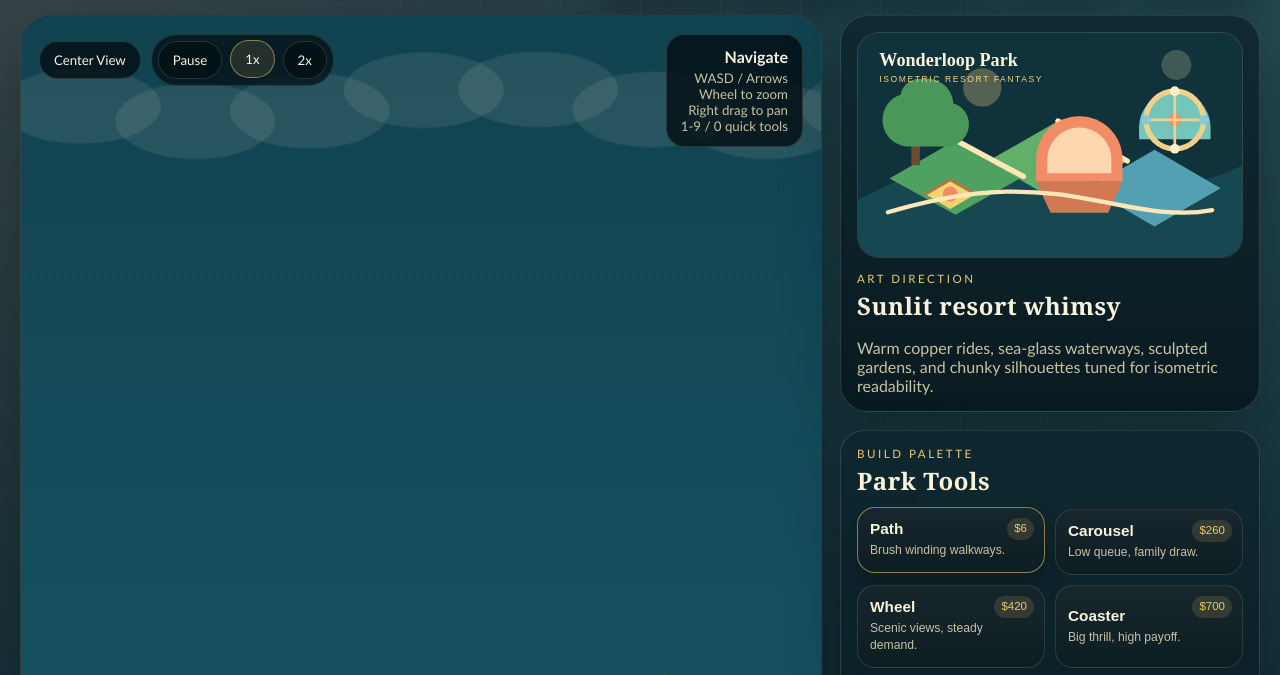
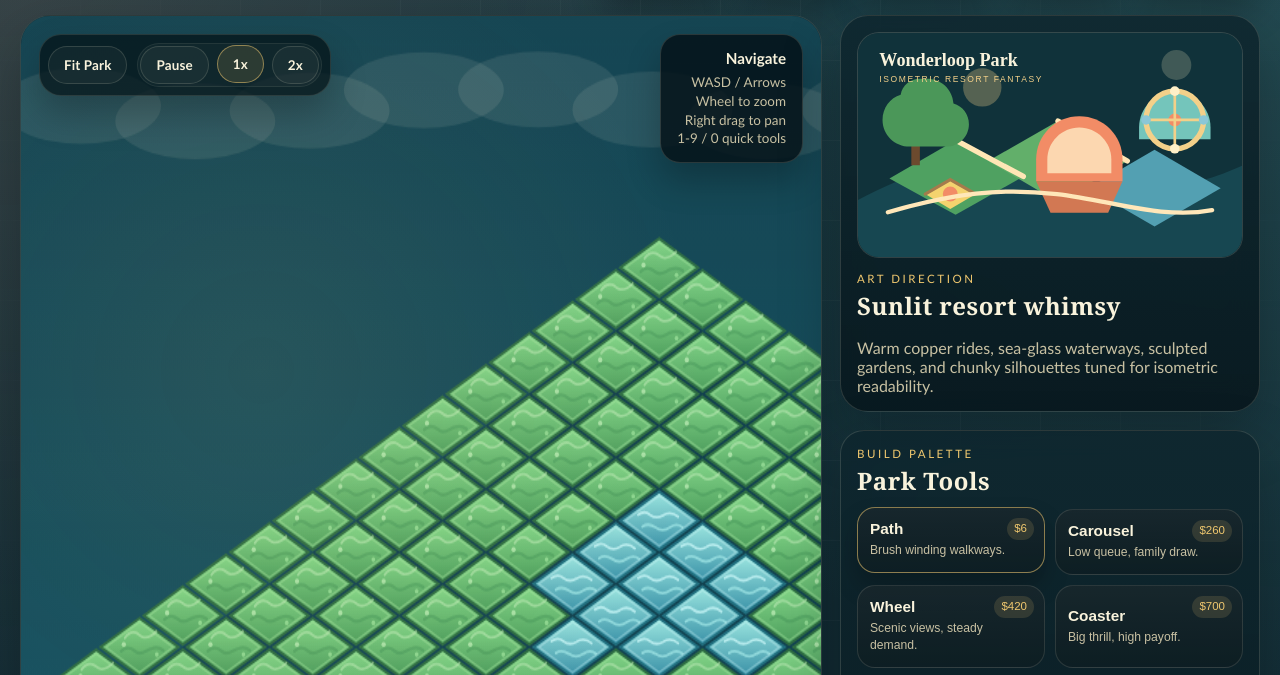
Before and after one commit to JinzheTan/theme-park-demo, a plain HTML site: page index.html in a window 1280 px wide. Shown: the part 100-775 px from the top of the page. Drawn offline with Linux system fonts and the light colour scheme; animation ran at ten frames a second.

Commit message:
Fit camera to park & UI/visual tweaks
Add a fitCameraToPark flow and active-tile tracking to better frame the visible park: introduce collectActiveTiles(), getActiveWorldBounds(), updateActiveTileBounds(), and state.activeTileBounds; compute camera zoom/position to fit active world bounds and use it for initial layout, center button, and the 'c' key. Adjust camera clamping to use horizontal/vertical slack based on viewport size. Add tile-focused fading (drawDiamondFill + tileFocusDistance) to dim out distant tiles. Reduce dimensions/anchor offsets for multiple OBJECT_DEFS assets to better match visuals. UI polish: rename Center View button to "Fit Park", add viewport overlay and restyle various control panels/buttons (spacing, radii, shadows, colors). Export fitCameraToPark and update calls to use the new behavior; update active tile bounds during grid/graph refresh.

```diff
--- a/index.html
+++ b/index.html
@@ -22,7 +22,7 @@
           <canvas id="gameCanvas" aria-label="Wonderloop Park simulation"></canvas>
           <canvas id="minimapCanvas" class="minimap"></canvas>
           <div class="action-bar">
-            <button class="action-button" id="centerCameraButton" type="button">Center View</button>
+            <button class="action-button" id="centerCameraButton" type="button">Fit Park</button>
             <div class="speed-controls" id="speedControls" aria-label="Simulation speed">
               <button class="speed-button" data-speed="0">Pause</button>
               <button class="speed-button active" data-speed="1">1x</button>
--- a/main.js
+++ b/main.js
@@ -46,9 +46,9 @@ const OBJECT_DEFS = {
     category: "landmark",
     asset: "gate",
     cost: 0,
-    anchorY: 78,
-    width: 176,
-    height: 162,
+    anchorY: 76,
+    width: 166,
+    height: 154,
     removable: false,
   },
   carousel: {
@@ -57,9 +57,9 @@ const OBJECT_DEFS = {
     category: "ride",
     asset: "carousel",
     cost: 260,
-    width: 166,
-    height: 196,
-    anchorY: 86,
+    width: 154,
+    height: 184,
+    anchorY: 82,
     ticket: 18,
     cycle: 8.5,
     capacity: 5,
@@ -73,9 +73,9 @@ const OBJECT_DEFS = {
     category: "ride",
     asset: "wheel",
     cost: 420,
-    width: 180,
-    height: 218,
-    anchorY: 96,
+    width: 168,
+    height: 204,
+    anchorY: 92,
     ticket: 28,
     cycle: 10.5,
     capacity: 8,
@@ -89,9 +89,9 @@ const OBJECT_DEFS = {
     category: "ride",
     asset: "coaster",
     cost: 700,
-    width: 196,
-    height: 196,
-    anchorY: 88,
+    width: 184,
+    height: 184,
+    anchorY: 84,
     ticket: 36,
     cycle: 12.5,
     capacity: 10,
@@ -105,9 +105,9 @@ const OBJECT_DEFS = {
     category: "facility",
     asset: "food",
     cost: 170,
-    width: 150,
-    height: 150,
-    anchorY: 70,
+    width: 138,
+    height: 138,
+    anchorY: 66,
     ticket: 14,
     cycle: 6.2,
     capacity: 4,
@@ -122,9 +122,9 @@ const OBJECT_DEFS = {
     category: "service",
     asset: "service",
     cost: 220,
-    width: 152,
-    height: 152,
-    anchorY: 70,
+    width: 140,
+    height: 140,
+    anchorY: 66,
     cleanRadius: 4,
     upkeep: 6,
   },
@@ -134,9 +134,9 @@ const OBJECT_DEFS = {
     category: "scenery",
     asset: "tree",
     cost: 45,
-    width: 136,
-    height: 168,
-    anchorY: 76,
+    width: 124,
+    height: 154,
+    anchorY: 72,
     scenery: 7,
   },
   flowerbed: {
@@ -145,9 +145,9 @@ const OBJECT_DEFS = {
     category: "scenery",
     asset: "flowerbed",
     cost: 32,
-    width: 132,
-    height: 138,
-    anchorY: 58,
+    width: 122,
+    height: 126,
+    anchorY: 54,
     scenery: 5,
   },
   fountain: {
@@ -156,9 +156,9 @@ const OBJECT_DEFS = {
     category: "scenery",
     asset: "fountain",
     cost: 125,
-    width: 138,
-    height: 168,
-    anchorY: 78,
+    width: 126,
+    height: 154,
+    anchorY: 72,
     scenery: 14,
     needsPath: true,
   },
@@ -168,9 +168,9 @@ const OBJECT_DEFS = {
     category: "scenery",
     asset: "banner",
     cost: 28,
-    width: 102,
-    height: 140,
-    anchorY: 66,
+    width: 92,
+    height: 128,
+    anchorY: 62,
     scenery: 4,
     needsPath: true,
   },
@@ -230,6 +230,7 @@ const state = {
   reachableFromGate: new Set(),
   pathTiles: [],
   orderedTiles: [],
+  activeTileBounds: null,
   assets: {},
   nextObjectId: 1,
   nextGuestId: 1,
@@ -319,10 +320,13 @@ function clampCamera() {
   const minWorldY = -260;
   const maxWorldY = (GRID_WIDTH + GRID_HEIGHT - 2) * (TILE_HEIGHT / 2) + 160;
 
-  const minX = canvas.clientWidth - CAMERA_PADDING - maxWorldX * state.camera.zoom;
-  const maxX = CAMERA_PADDING - minWorldX * state.camera.zoom;
-  const minY = canvas.clientHeight - CAMERA_PADDING - maxWorldY * state.camera.zoom;
-  const maxY = CAMERA_PADDING - minWorldY * state.camera.zoom;
+  const horizontalSlack = Math.max(CAMERA_PADDING, canvas.clientWidth * 0.34);
+  const verticalSlack = Math.max(CAMERA_PADDING, canvas.clientHeight * 0.24);
+
+  const minX = canvas.clientWidth - horizontalSlack - maxWorldX * state.camera.zoom;
+  const maxX = horizontalSlack - minWorldX * state.camera.zoom;
+  const minY = canvas.clientHeight - verticalSlack - maxWorldY * state.camera.zoom;
+  const maxY = verticalSlack - minWorldY * state.camera.zoom;
 
   state.camera.x = minX > maxX ? (minX + maxX) / 2 : clamp(state.camera.x, minX, maxX);
   state.camera.y = minY > maxY ? (minY + maxY) / 2 : clamp(state.camera.y, minY, maxY);
@@ -342,6 +346,75 @@ function setSimulationSpeed(nextSpeed) {
   state.timeScale = nextSpeed;
   renderSpeedButtons();
   markUiDirty();
+}
+
+function collectActiveTiles() {
+  const seen = new Set();
+  const active = [];
+
+  for (const tile of state.pathTiles) {
+    const key = tileKey(tile.x, tile.y);
+    if (!seen.has(key)) {
+      seen.add(key);
+      active.push(tile);
+    }
+  }
+
+  for (const object of state.objects.values()) {
+    const key = tileKey(object.x, object.y);
+    if (!seen.has(key)) {
+      seen.add(key);
+      active.push({ x: object.x, y: object.y });
+    }
+  }
+
+  if (!active.length) {
+    active.push({ x: GATE_POSITION.x, y: GATE_POSITION.y }, SPAWN_TILE);
+  }
+
+  return active;
+}
+
+function getActiveWorldBounds() {
+  const bounds = {
+    minX: Number.POSITIVE_INFINITY,
+    maxX: Number.NEGATIVE_INFINITY,
+    minY: Number.POSITIVE_INFINITY,
+    maxY: Number.NEGATIVE_INFINITY,
+  };
+
+  for (const tile of collectActiveTiles()) {
+    const centerX = (tile.x - tile.y) * (TILE_WIDTH / 2);
+    const centerY = (tile.x + tile.y) * (TILE_HEIGHT / 2);
+    const object = getTile(tile.x, tile.y)?.objectId
+      ? state.objects.get(getTile(tile.x, tile.y).objectId)
+      : null;
+    const topLift = object ? object.stats.height - object.stats.anchorY : 0;
+
+    bounds.minX = Math.min(bounds.minX, centerX - TILE_WIDTH * 0.56);
+    bounds.maxX = Math.max(bounds.maxX, centerX + TILE_WIDTH * 0.56);
+    bounds.minY = Math.min(bounds.minY, centerY - topLift - TILE_HEIGHT * 0.3);
+    bounds.maxY = Math.max(bounds.maxY, centerY + TILE_HEIGHT * 0.98);
+  }
+
+  return bounds;
+}
+
+function updateActiveTileBounds() {
+  const activeTiles = collectActiveTiles();
+  let minX = Number.POSITIVE_INFINITY;
+  let maxX = Number.NEGATIVE_INFINITY;
+  let minY = Number.POSITIVE_INFINITY;
+  let maxY = Number.NEGATIVE_INFINITY;
+
+  for (const tile of activeTiles) {
+    minX = Math.min(minX, tile.x);
+    maxX = Math.max(maxX, tile.x);
+    minY = Math.min(minY, tile.y);
+    maxY = Math.max(maxY, tile.y);
+  }
+
+  state.activeTileBounds = { minX, maxX, minY, maxY };
 }
 
 function focusCameraOn(tileX, tileY) {
@@ -350,8 +423,30 @@ function focusCameraOn(tileX, tileY) {
   const worldX = (tileX - tileY) * (TILE_WIDTH / 2);
   const worldY = (tileX + tileY) * (TILE_HEIGHT / 2);
 
-  state.camera.x = canvas.clientWidth * 0.41 - worldX * state.camera.zoom;
-  state.camera.y = canvas.clientHeight * 0.44 - worldY * state.camera.zoom;
+  state.camera.x = canvas.clientWidth * 0.48 - worldX * state.camera.zoom;
+  state.camera.y = canvas.clientHeight * 0.5 - worldY * state.camera.zoom;
+  clampCamera();
+}
+
+function fitCameraToPark() {
+  const bounds = getActiveWorldBounds();
+  const viewportWidth = canvas.clientWidth - 140;
+  const viewportHeight = canvas.clientHeight - 180;
+  const worldWidth = Math.max(220, bounds.maxX - bounds.minX);
+  const worldHeight = Math.max(180, bounds.maxY - bounds.minY);
+  const minZoom = canvas.clientWidth < 900 ? 0.62 : 0.72;
+  const maxZoom = canvas.clientWidth < 900 ? 0.98 : 1.08;
+
+  state.camera.zoom = clamp(
+    Math.min(viewportWidth / worldWidth, viewportHeight / worldHeight),
+    minZoom,
+    maxZoom,
+  );
+
+  const centerX = (bounds.minX + bounds.maxX) / 2;
+  const centerY = (bounds.minY + bounds.maxY) / 2;
+  state.camera.x = canvas.clientWidth * 0.5 - centerX * state.camera.zoom;
+  state.camera.y = canvas.clientHeight * 0.62 - centerY * state.camera.zoom;
   clampCamera();
 }
 
@@ -380,6 +475,7 @@ function createGrid() {
   }
 
   state.orderedTiles = state.tiles.flat().sort((a, b) => a.x + a.y - (b.x + b.y));
+  updateActiveTileBounds();
 }
 
 function markPath(x, y) {
@@ -525,6 +621,7 @@ function refreshParkGraph() {
     object.entry = findObjectEntry(object);
   }
 
+  updateActiveTileBounds();
   markUiDirty();
 }
 
@@ -1420,6 +1517,47 @@ function drawDiamondOutline(x, y, color) {
   ctx.restore();
 }
 
+function drawDiamondFill(x, y, color, alpha) {
+  const screen = tileToScreen(x, y);
+  const halfW = (TILE_WIDTH / 2) * state.camera.zoom;
+  const halfH = (TILE_HEIGHT / 2) * state.camera.zoom;
+
+  ctx.save();
+  ctx.globalAlpha = alpha;
+  ctx.beginPath();
+  ctx.moveTo(screen.x, screen.y);
+  ctx.lineTo(screen.x + halfW, screen.y + halfH);
+  ctx.lineTo(screen.x, screen.y + halfH * 2);
+  ctx.lineTo(screen.x - halfW, screen.y + halfH);
+  ctx.closePath();
+  ctx.fillStyle = color;
+  ctx.fill();
+  ctx.restore();
+}
+
+function tileFocusDistance(tile) {
+  const bounds = state.activeTileBounds;
+  if (!bounds) {
+    return 0;
+  }
+
+  const padding = 4;
+  const dx =
+    tile.x < bounds.minX - padding
+      ? bounds.minX - padding - tile.x
+      : tile.x > bounds.maxX + padding
+        ? tile.x - (bounds.maxX + padding)
+        : 0;
+  const dy =
+    tile.y < bounds.minY - padding
+      ? bounds.minY - padding - tile.y
+      : tile.y > bounds.maxY + padding
+        ? tile.y - (bounds.maxY + padding)
+        : 0;
+
+  return Math.max(dx, dy);
+}
+
 function drawBackdrop() {
   const gradient = ctx.createLinearGradient(0, 0, 0, canvas.clientHeight);
   gradient.addColorStop(0, "#114250");
@@ -1464,6 +1602,11 @@ function drawTile(tile) {
       ctx.fill();
     }
     ctx.restore();
+  }
+
+  const fadeDistance = tileFocusDistance(tile);
+  if (fadeDistance > 0) {
+    drawDiamondFill(tile.x, tile.y, "#0d2430", clamp(0.08 + fadeDistance * 0.03, 0.08, 0.28));
   }
 }
 
@@ -1755,7 +1898,7 @@ function resizeCanvas() {
   minimapCtx.setTransform(dpr, 0, 0, dpr, 0, 0);
 
   if (!state.cameraTouched) {
-    focusCameraOn(14, 22);
+    fitCameraToPark();
   } else {
     clampCamera();
   }
@@ -1797,7 +1940,7 @@ function bindEvents() {
   });
 
   centerCameraButton.addEventListener("click", () => {
-    focusCameraOn(14, 22);
+    fitCameraToPark();
     state.cameraTouched = false;
   });
 
@@ -1815,7 +1958,7 @@ function bindEvents() {
       return;
     }
     if (key === "c") {
-      focusCameraOn(14, 22);
+      fitCameraToPark();
       state.cameraTouched = false;
       return;
     }
@@ -1857,6 +2000,7 @@ async function bootstrap() {
     screenToTile,
     tileToScreen,
     focusCameraOn,
+    fitCameraToPark,
     setTool(toolId) {
       setSelectedTool(toolId);
     },
--- a/styles.css
+++ b/styles.css
@@ -131,6 +131,17 @@ img {
   overflow: hidden;
 }
 
+.viewport-panel::after {
+  content: "";
+  position: absolute;
+  inset: 0;
+  pointer-events: none;
+  background:
+    radial-gradient(circle at 30% 18%, rgba(240, 200, 111, 0.08), transparent 26%),
+    radial-gradient(circle at 65% 72%, rgba(116, 197, 187, 0.08), transparent 28%),
+    linear-gradient(180deg, rgba(255, 255, 255, 0.02), transparent 30%, rgba(0, 0, 0, 0.1) 100%);
+}
+
 #gameCanvas {
   width: 100%;
   height: 100%;
@@ -168,15 +179,22 @@ img {
   gap: 10px;
   align-items: center;
   z-index: 2;
+  padding: 8px;
+  border-radius: 22px;
+  background: rgba(4, 17, 22, 0.72);
+  border: 1px solid rgba(255, 245, 219, 0.12);
+  box-shadow: 0 18px 36px rgba(0, 0, 0, 0.24);
 }
 
 .hover-card,
 .controls-card {
   position: absolute;
-  padding: 12px 14px;
-  border-radius: 18px;
-  background: rgba(4, 17, 22, 0.84);
+  padding: 14px 16px;
+  border-radius: 20px;
+  background: rgba(4, 17, 22, 0.82);
   border: 1px solid rgba(255, 245, 219, 0.14);
+  box-shadow: 0 18px 34px rgba(0, 0, 0, 0.24);
+  z-index: 2;
 }
 
 .hover-card {
@@ -193,32 +211,37 @@ img {
 .hover-card strong,
 .controls-card strong {
   display: block;
-  margin-bottom: 4px;
+  margin-bottom: 6px;
+  font-size: 0.95rem;
 }
 
 .hover-card span,
 .controls-card span {
   display: block;
   color: var(--muted);
-  font-size: 0.83rem;
+  font-size: 0.84rem;
+  line-height: 1.4;
 }
 
 .controls-card {
   top: 18px;
   right: 18px;
   text-align: right;
+  max-width: 190px;
 }
 
 .action-button,
 .speed-button {
   appearance: none;
   border: 1px solid rgba(255, 245, 219, 0.14);
-  background: rgba(4, 17, 22, 0.84);
+  background: rgba(255, 249, 231, 0.04);
   color: var(--text);
   border-radius: 999px;
-  padding: 10px 14px;
+  padding: 10px 15px;
   font: inherit;
-  font-size: 0.83rem;
+  font-size: 0.84rem;
+  font-weight: 700;
+  letter-spacing: 0.01em;
   transition:
     border-color 160ms ease,
     transform 160ms ease,
@@ -236,10 +259,10 @@ img {
 .speed-controls {
   display: flex;
   gap: 8px;
-  padding: 6px;
+  padding: 2px;
   border-radius: 999px;
-  background: rgba(4, 17, 22, 0.78);
-  border: 1px solid rgba(255, 245, 219, 0.12);
+  background: rgba(255, 249, 231, 0.03);
+  border: 1px solid rgba(255, 245, 219, 0.08);
 }
 
 .sidebar {
@@ -405,20 +428,21 @@ img {
 }
 
 .floating-tool {
-  padding: 10px 12px;
+  padding: 12px 14px;
   background: rgba(4, 17, 22, 0.82);
-  min-width: 96px;
+  min-width: 128px;
 }
 
 .floating-tool strong {
   display: block;
-  font-size: 0.86rem;
+  font-size: 0.92rem;
 }
 
 .floating-tool span {
   display: block;
-  font-size: 0.76rem;
+  font-size: 0.79rem;
   color: var(--muted);
+  line-height: 1.35;
 }
 
 .floating-tool.active {
```
